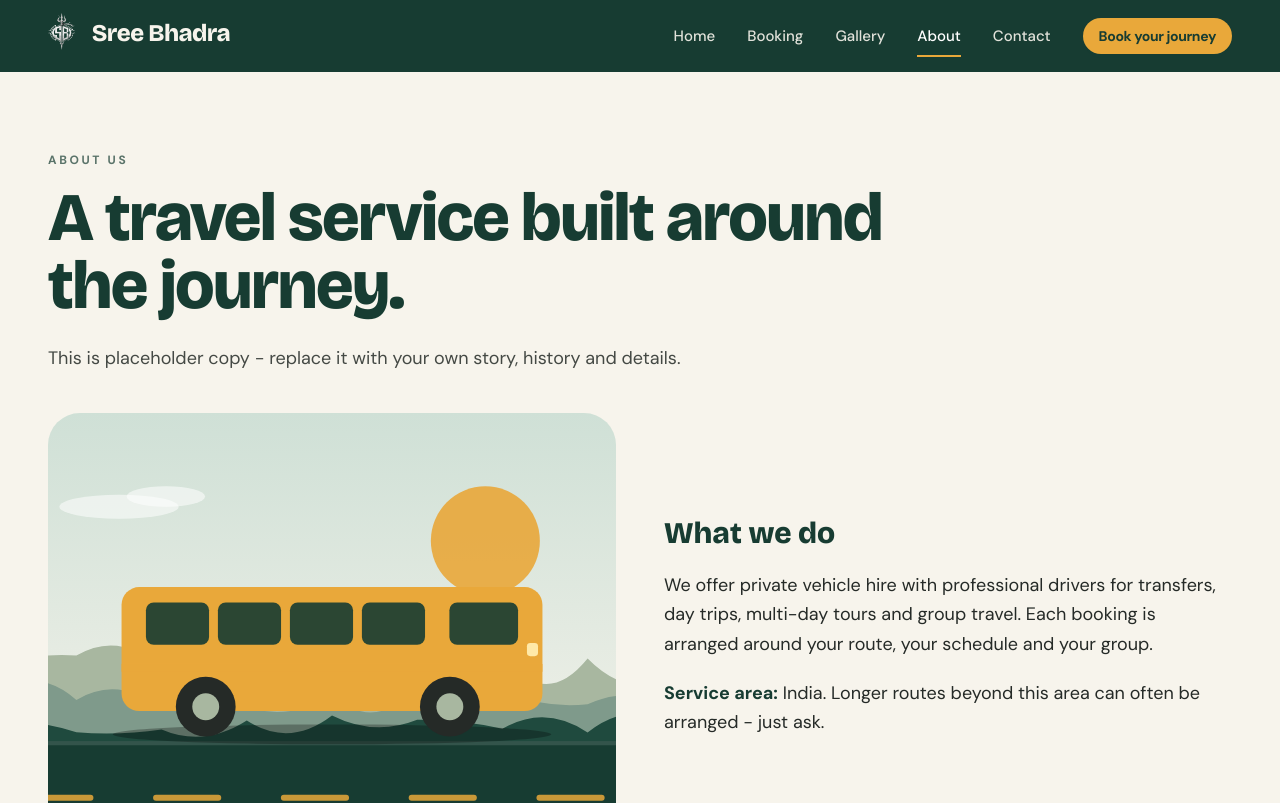
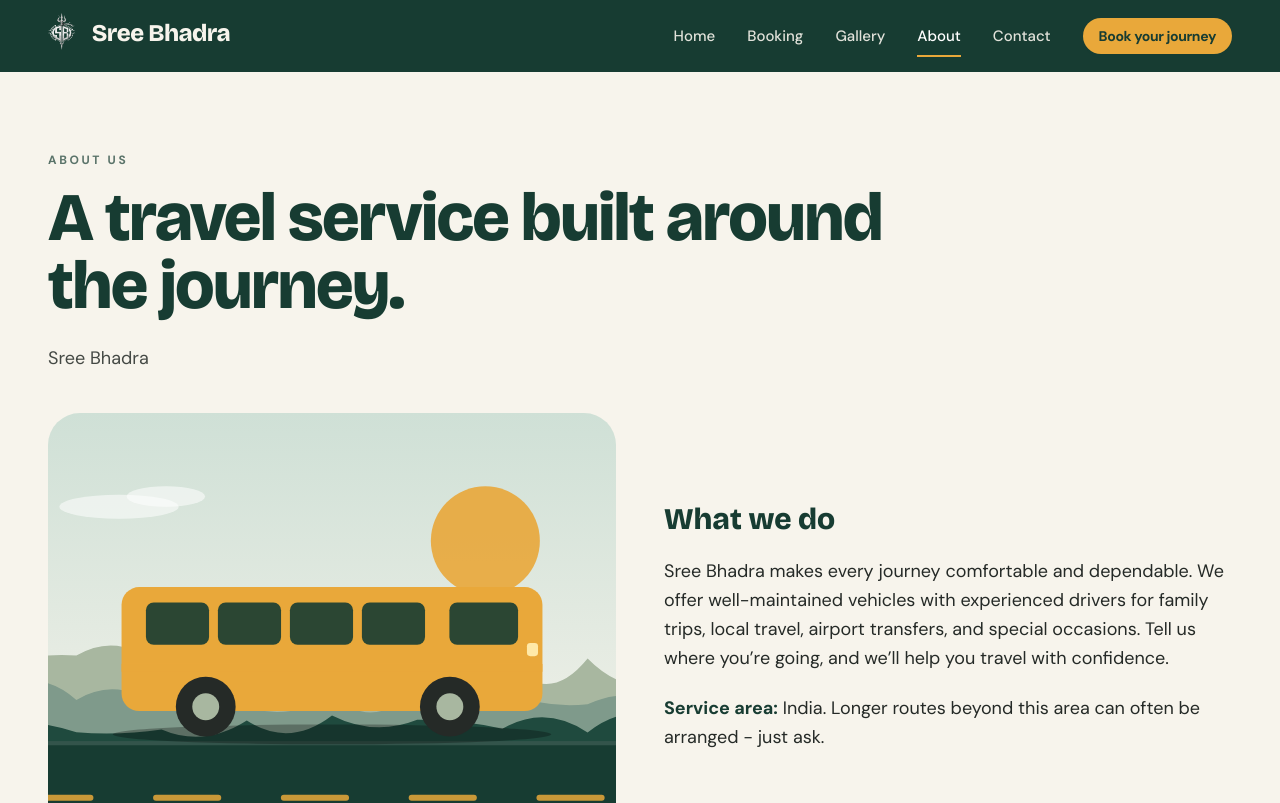
Before and after one commit to adwaithakrishna/sreebhadra, a React (Vite) app in the folder client/: page /about in a window 1280 px wide. Shown: the top 803 px of the page. Built offline with nearby package versions, Linux system fonts and the light colour scheme; the HTML template or start-up script is replaced by a standard one.

Commit message:
changed about

```diff
--- a/client/src/pages/About.jsx
+++ b/client/src/pages/About.jsx
@@ -17,12 +17,12 @@ export default function About() {
   useDocumentTitle('About');
   return (
     <>
-      <PageHero eyebrow="About us" title="A travel service built around the journey.">This is placeholder copy - replace it with your own story, history and details.</PageHero>
+      <PageHero eyebrow="About us" title="A travel service built around the journey.">Sree Bhadra</PageHero>
       <section className="container-x grid items-center gap-12 pb-24 lg:grid-cols-2">
         <Reveal className="aspect-[4/3] overflow-hidden rounded-[2rem]"><VehicleArt type="van" scene="coast" label="Illustration of a van on a coastal road (placeholder photograph)" className="h-full w-full" /></Reveal>
         <Reveal delay={100} className="space-y-5 text-lg leading-relaxed">
           <h2 className="text-3xl font-extrabold">What we do</h2>
-          <p>We offer private vehicle hire with professional drivers for transfers, day trips, multi-day tours and group travel. Each booking is arranged around your route, your schedule and your group.</p>
+          <p>Sree Bhadra makes every journey comfortable and dependable. We offer well-maintained vehicles with experienced drivers for family trips, local travel, airport transfers, and special occasions. Tell us where you’re going, and we’ll help you travel with confidence.</p>
           <p><strong className="text-forest">Service area:</strong> {SITE.serviceArea}. Longer routes beyond this area can often be arranged - just ask.</p>
         </Reveal>
       </section>
```
